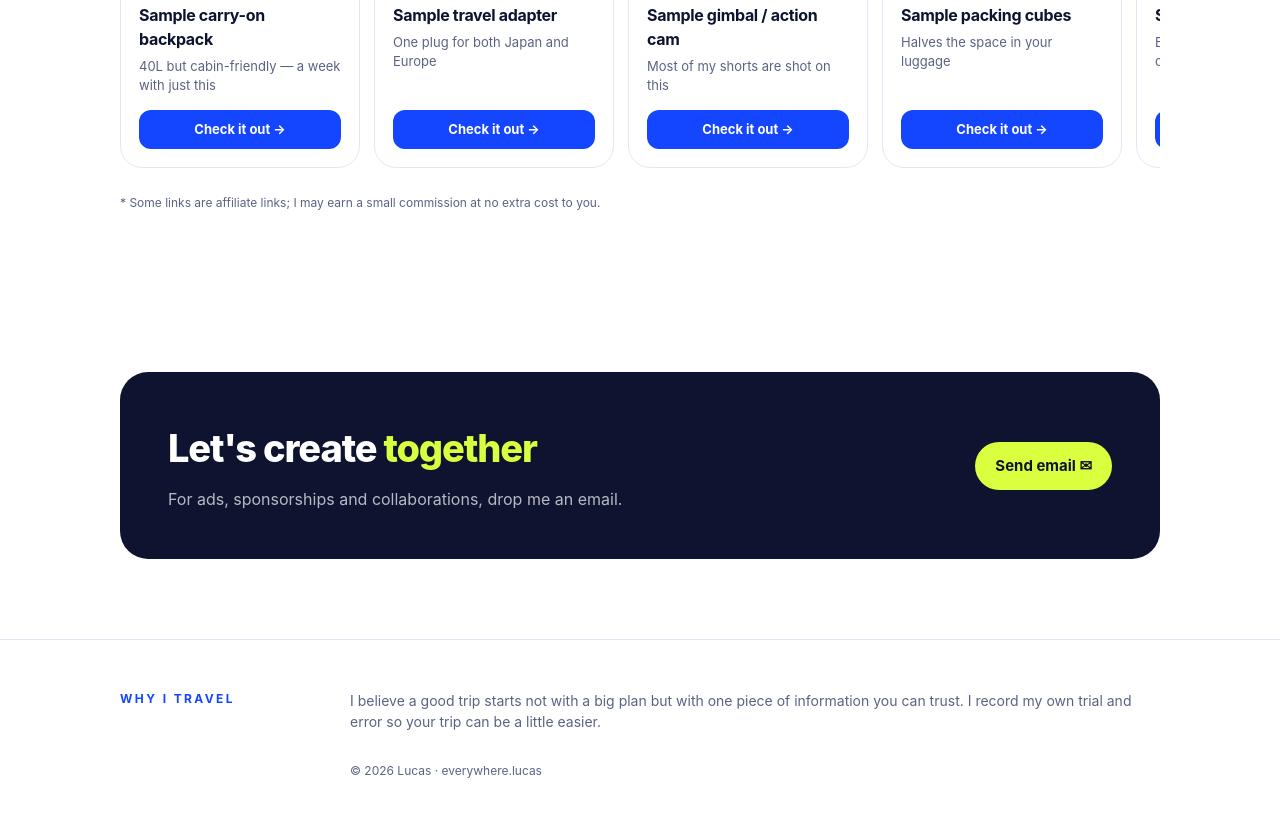
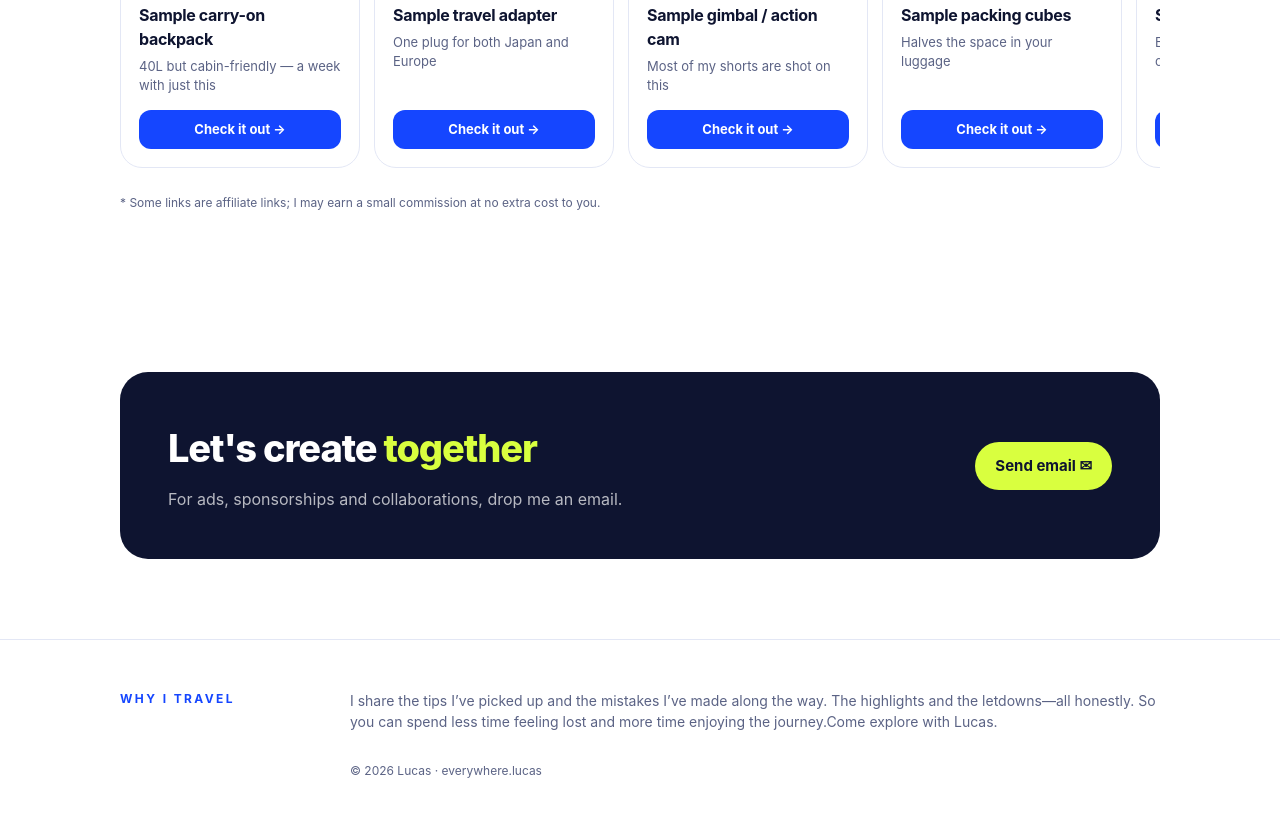
Before and after one commit to everywhere-lucas/website, a plain HTML site: page index.html in a window 1280 px wide. Shown: the part 3133-3949 px from the top of the page. Drawn offline with Linux system fonts and the light colour scheme; a web font is replaced by a local one.

Commit message:
Update index.html

```diff
--- a/index.html
+++ b/index.html
@@ -301,7 +301,7 @@ const TEXT = {
     soon:"준비중", empty:"곧 업데이트됩니다 ✈️", map:"지도", reel:"영상",
     guideTitle:"여행 가이드", guideDesc:"블로그에 자세히 정리한 글 모음.", noImg:"썸네일",
     ctTitle:"함께 <em>여행</em>을 만들어요", ctDesc:"광고 · 협찬 · 콘텐츠 협업 문의는 메일로 연락주세요.", ctBtn:"메일 보내기 ✉",
-    promise:"좋은 여행은 거창한 계획보다 믿을 만한 정보 하나에서 시작된다고 생각해요. 제가 직접 겪은 시행착오를 줄여서, 여러분의 여행이 조금 더 쉬워지도록 기록합니다."
+    promise:"직접 가보고 알게 된 꿀팁과 시행착오를 아낌없이 나눕니다. 좋았던 점도, 아쉬웠던 점도 솔직하게. 조금 덜 헤매고, 더 즐겁게 여행할 수 있도록.루카스와 함께해 보세요."
   },
   en:{
     nav1:"Channels", nav2:"Videos", nav3:"Guides", nav4:"Contact", nav5:"Gear",
@@ -315,7 +315,7 @@ const TEXT = {
     soon:"Soon", empty:"Coming soon ✈️", map:"Map", reel:"Video",
     guideTitle:"Travel guides", guideDesc:"In-depth posts from my blog.", noImg:"Thumbnail",
     ctTitle:"Let's create <em>together</em>", ctDesc:"For ads, sponsorships and collaborations, drop me an email.", ctBtn:"Send email ✉",
-    promise:"I believe a good trip starts not with a big plan but with one piece of information you can trust. I record my own trial and error so your trip can be a little easier."
+    promise:"I share the tips I’ve picked up and the mistakes I’ve made along the way. The highlights and the letdowns—all honestly. So you can spend less time feeling lost and more time enjoying the journey.Come explore with Lucas."
   }
 };
 
```
